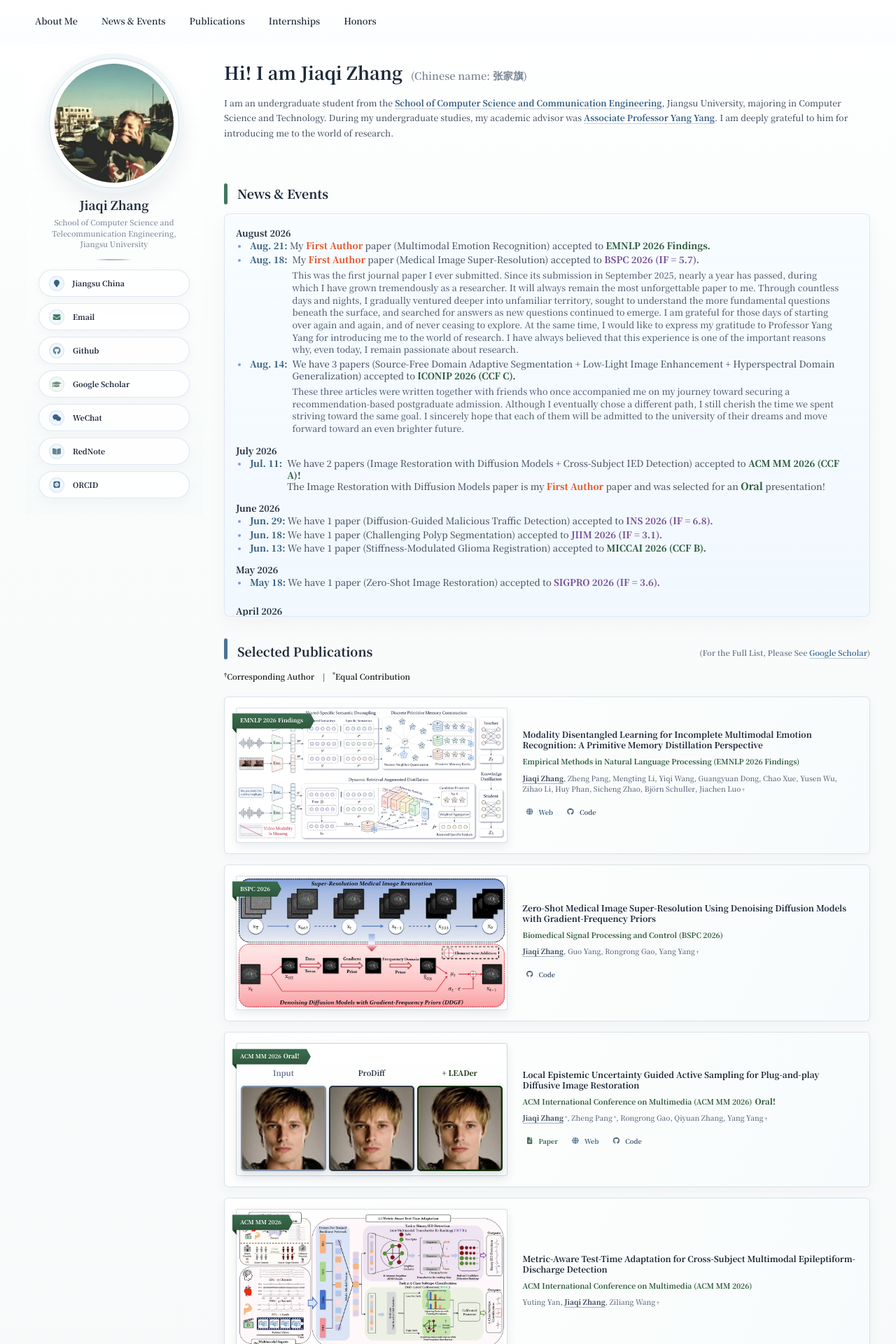
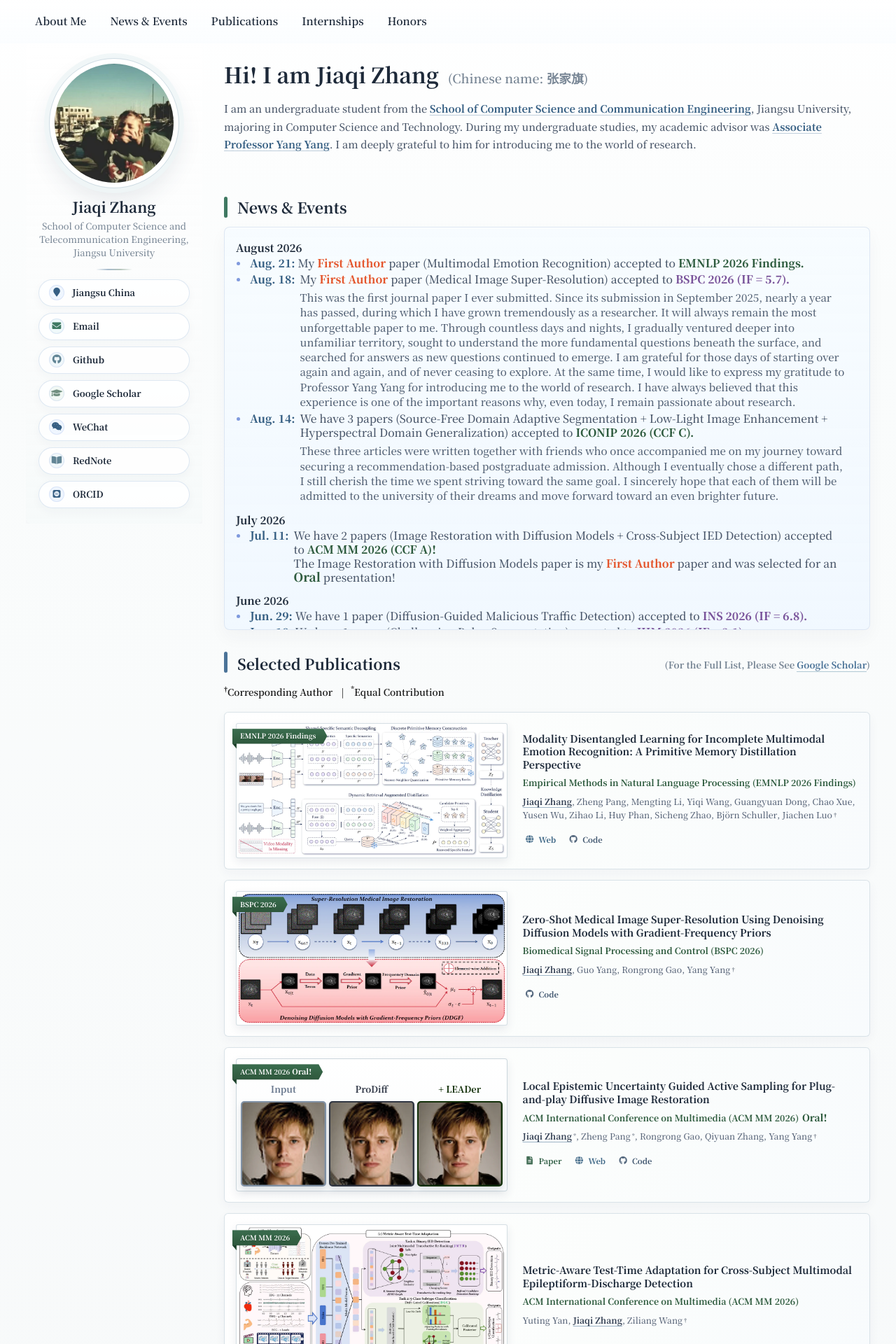
Before and after one commit to JiaqiZhang-Sengoku/JiaqiZhang-Sengoku.github.io, a Jekyll site: the page built from _pages/about.md, in a window 1280 px wide. Shown: the top 1920 px of the page at 70% size. Built offline with Jekyll 4.4.1, drawn with Linux system fonts in a browser that asks for light colours; some web fonts are replaced; comment, search, counter and statistics services are not loaded.

Commit message:
20260707

```diff
--- a/Web/LEADer/index.html
+++ b/Web/LEADer/index.html
@@ -15,7 +15,7 @@ layout: null
   <link rel="stylesheet" href="/assets/css/academicons.min.css?v=1.8.0">
   <link rel="preload" href="/assets/fonts/noto-serif-sc-latin-vf.woff2?v=20260829" as="font" type="font/woff2" crossorigin>
   <link rel="stylesheet" href="/assets/css/noto-serif-sc.css?v=20260829">
-  <link rel="stylesheet" href="/Web/LEADer/styles.css?v=20260829-noto-serif-sc-compact-30-oral">
+  <link rel="stylesheet" href="/Web/LEADer/styles.css?v=20260829-noto-serif-sc-compact-30-oral-plus20">
 
 </head>
 <body>
--- a/Web/PriMD/index.html
+++ b/Web/PriMD/index.html
@@ -15,7 +15,7 @@ layout: null
   <link rel="shortcut icon" type="image/webp" href="/Web/PriMD/PriMD_Logo.webp?v=20260829-hd">
   <link rel="preload" href="/assets/fonts/noto-serif-sc-latin-vf.woff2?v=20260829" as="font" type="font/woff2" crossorigin>
   <link rel="stylesheet" href="/assets/css/noto-serif-sc.css?v=20260829">
-  <link rel="stylesheet" href="/Web/PriMD/styles.css?v=20260829-noto-serif-sc-compact-30-media-plus20">
+  <link rel="stylesheet" href="/Web/PriMD/styles.css?v=20260829-noto-serif-sc-compact-30-media">
 </head>
 <body>
   <main>
--- a/assets/css/main.scss
+++ b/assets/css/main.scss
@@ -110,7 +110,7 @@ h1, h2, h3, h4, h5, h6, strong, em, small, blockquote,
 
 html {
     background: var(--page-bg);
-    font-size: 11.8px;
+    font-size: 14.2px;
     overflow-x: hidden;
     scroll-padding-top: var(--anchor-offset);
 }
@@ -2760,7 +2760,7 @@ body > #main > .sidebar.sticky {
     place-items: center;
     color: #1f2d33;
     font-family: "Noto Serif SC", "Source Han Serif SC", "Songti SC", serif;
-    font-size: 14.7px !important;
+    font-size: 17.6px !important;
     font-weight: 700;
     line-height: 1 !important;
 }
@@ -2990,7 +2990,7 @@ body > #main > .sidebar.sticky {
     }
 
     .visitor-map-controls__button {
-        font-size: 11.9px !important;
+        font-size: 14.3px !important;
     }
 
     .visitor-map-controls__button:first-child::after {
@@ -3080,7 +3080,7 @@ body > #main > .sidebar.sticky {
 
     html,
     body {
-        font-size: 11.4px;
+        font-size: 13.7px;
         width: 100vw !important;
         max-width: 100vw !important;
         min-width: 0 !important;
```
Also changed, not shown: Web/LEADer/styles.css (+28 -28 lines), Web/PriMD/styles.css (+16 -16 lines).
